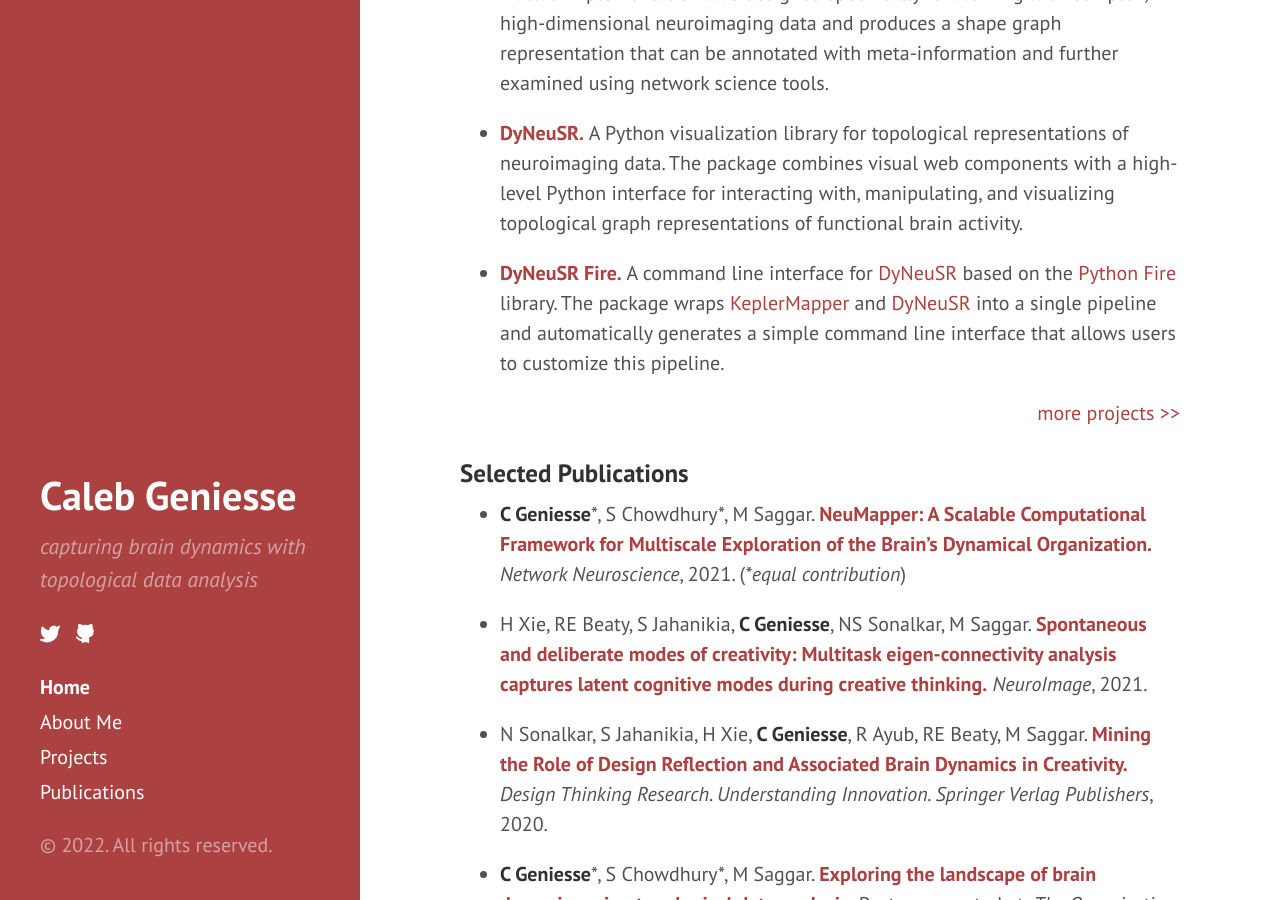
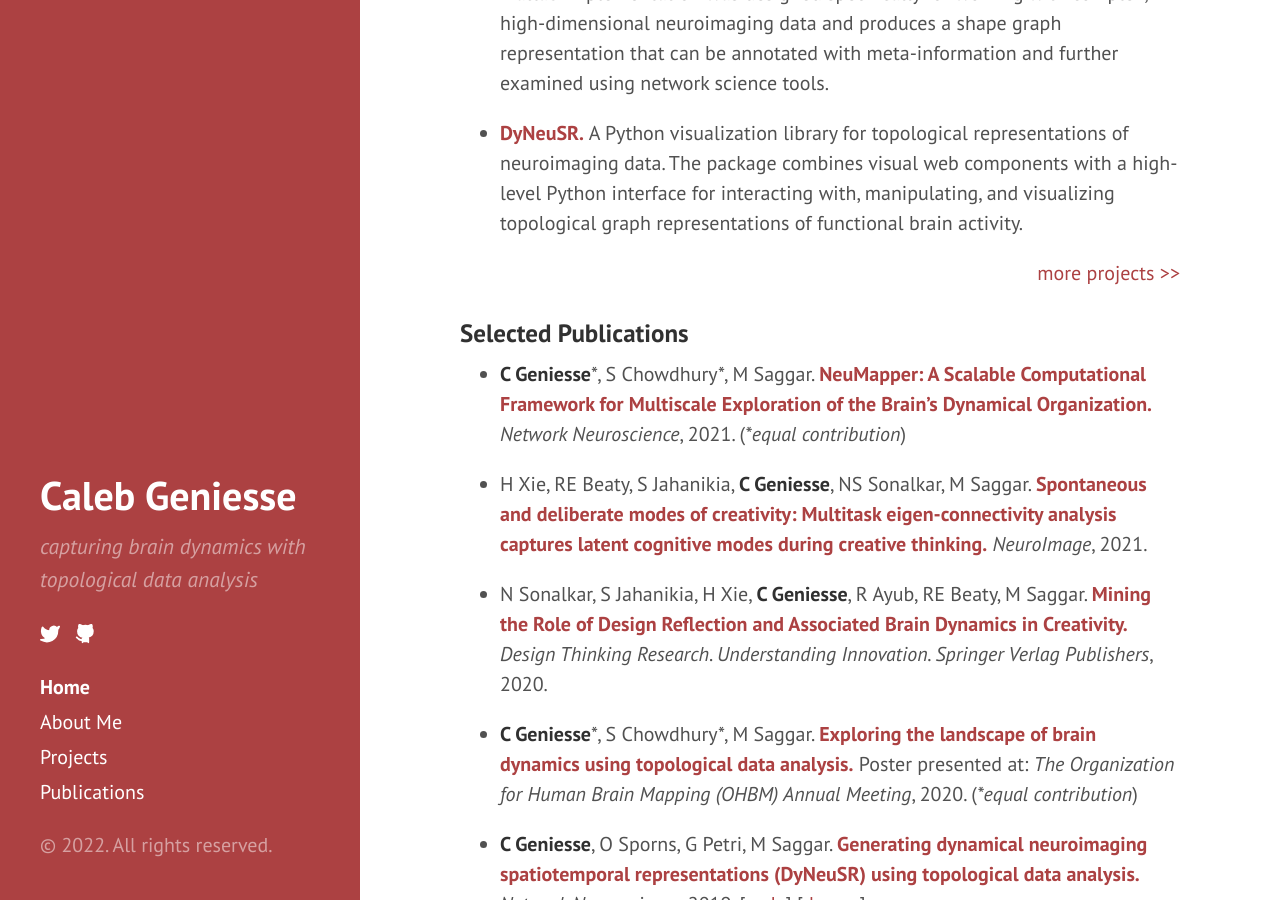
Before and after one commit to calebgeniesse/calebgeniesse.github.io, a Jekyll site: the page built from index.md, in a window 1280 px wide and 900 px high, scrolled down 460 px. Built offline with Jekyll 4.4.1, drawn with Linux system fonts in a browser that asks for light colours; our own code applies the rules of GitHub Pages for plain Markdown files.

Commit message:
Update index.md

```diff
--- a/index.md
+++ b/index.md
@@ -23,7 +23,6 @@ I am a graduate student in the [Biophysics Program](http://med.stanford.edu/biop
 
 - **[DyNeuSR.](https://braindynamicslab.github.io/dyneusr/)**&nbsp;A Python visualization library for topological representations of neuroimaging data. The package combines visual web components with a high-level Python interface for interacting with, manipulating, and visualizing topological graph representations of functional brain activity.
 
-- **[DyNeuSR Fire.](https://braindynamicslab.github.io/dyneusr-fire/)**&nbsp;A command line interface for [DyNeuSR](https://braindynamicslab.github.io/dyneusr/) based on the [Python Fire](https://github.com/google/python-fire) library. The package wraps [KeplerMapper](https://kepler-mapper.scikit-tda.org/en/latest/) and [DyNeuSR](https://braindynamicslab.github.io/dyneusr/) into a single pipeline and automatically generates a simple command line interface that allows users to customize this pipeline.
 
 
 <div class="more">
```
